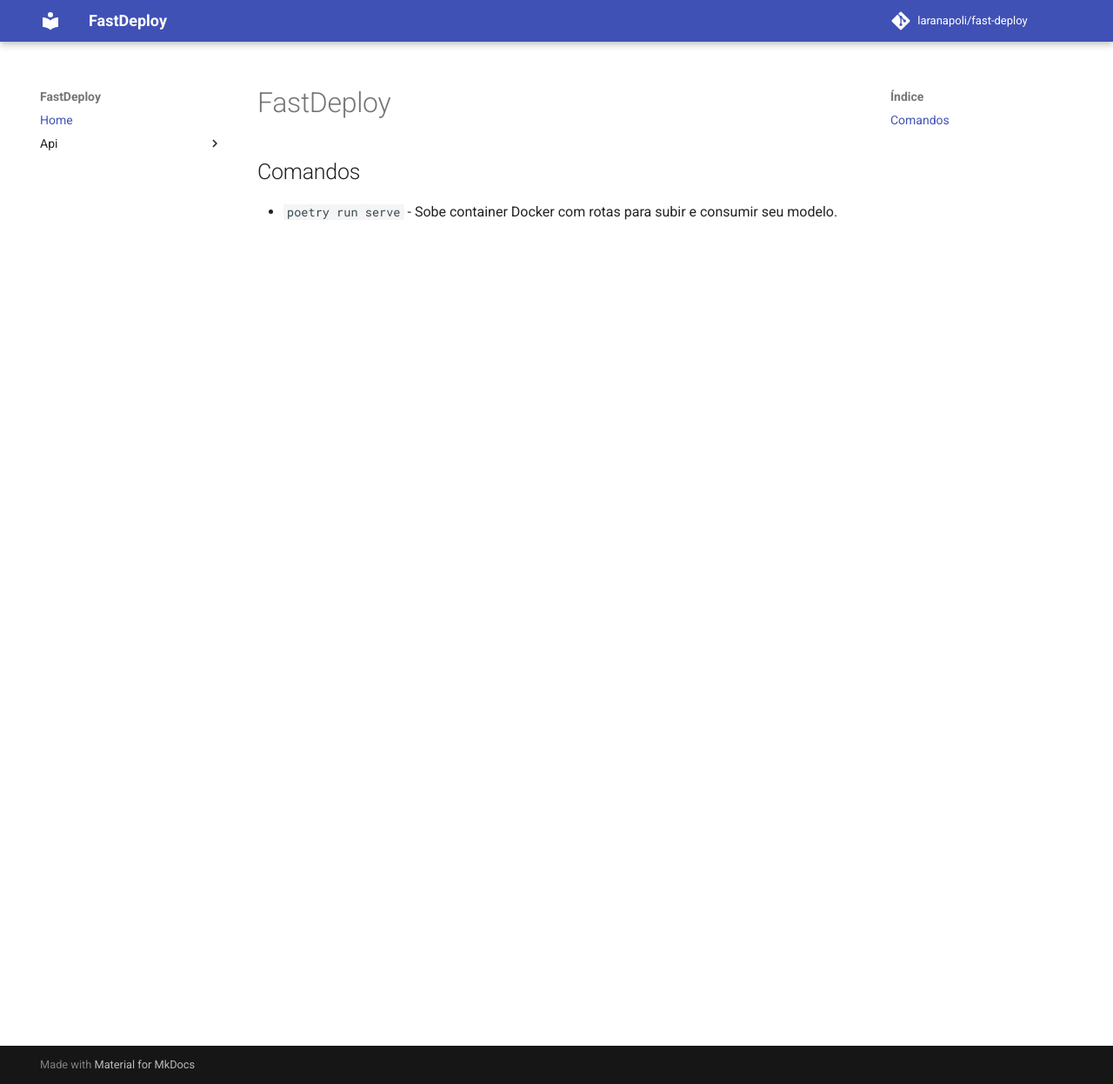
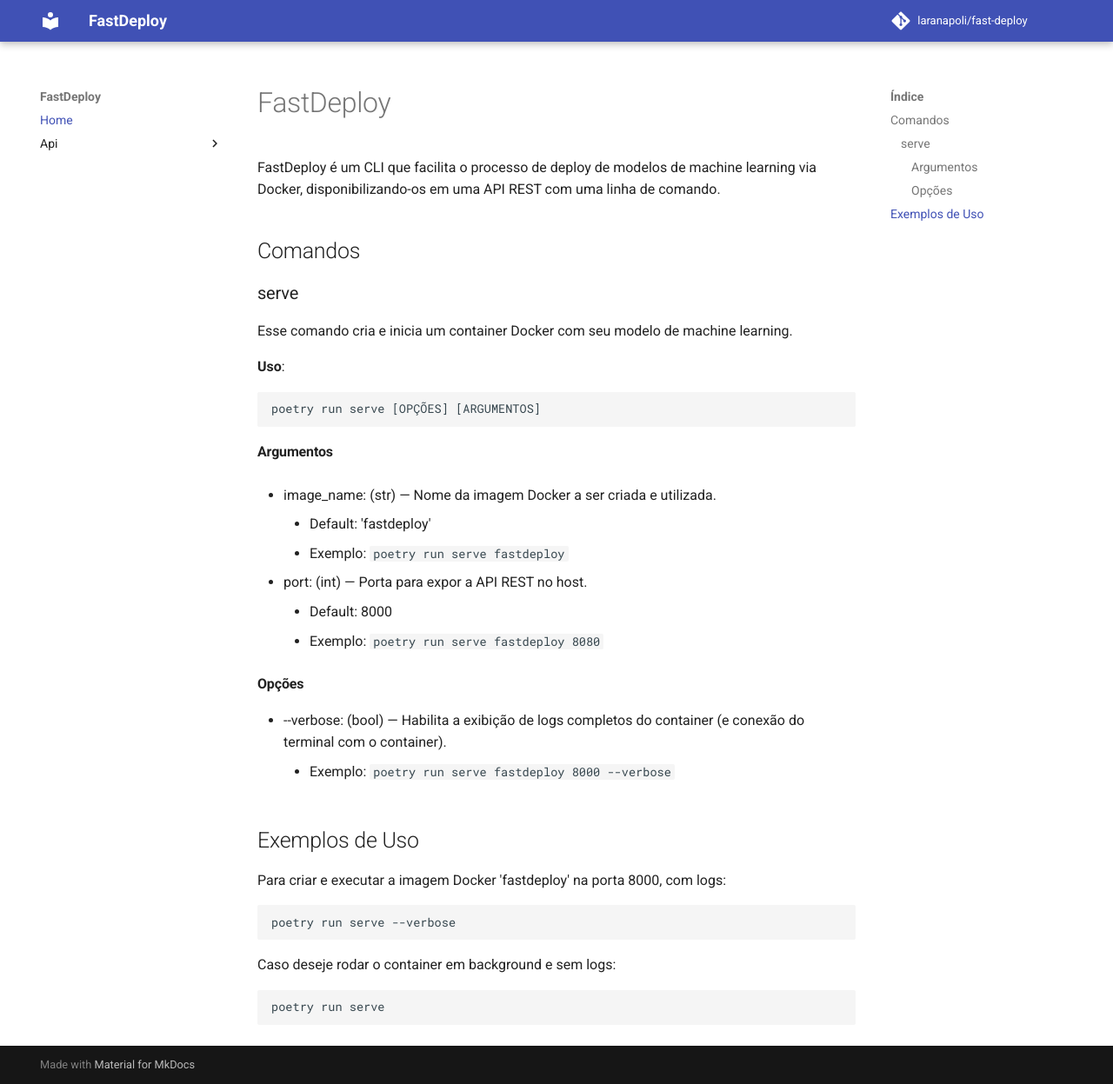
Before and after one commit to laranapoli/fast-deploy, an MkDocs documentation site: the page built from docs/index.md, in a window 1280 px wide and 1247 px high. Shown: the whole window at 87% size. Built offline with MkDocs 1.6.1 and Material for MkDocs 9.7.7, drawn with Linux system fonts in a browser that asks for light colours; comment, search, counter and statistics services are not loaded.

Commit message:
complete docs

````diff
--- a/docs/index.md
+++ b/docs/index.md
@@ -1,8 +1,38 @@
 <!-- ![logo do projeto](assets/logo.png){ width="300" .center} -->
 # FastDeploy
 
-
+FastDeploy é um CLI que facilita o processo de deploy de modelos de machine learning via Docker, disponibilizando-os em uma API REST com uma linha de comando.
 
 ## Comandos
 
-* `poetry run serve` - Sobe container Docker com rotas para subir e consumir seu modelo.
+### serve
+
+Esse comando cria e inicia um container Docker com seu modelo de machine learning.
+
+**Uso**:
+```bash
+poetry run serve [OPÇÕES] [ARGUMENTOS]
+```
+#### Argumentos
+* image_name: (str) — Nome da imagem Docker a ser criada e utilizada.
+    - Default: 'fastdeploy'
+    - Exemplo: `poetry run serve fastdeploy`
+
+* port: (int) — Porta para expor a API REST no host.
+    - Default: 8000
+    - Exemplo: `poetry run serve fastdeploy 8080`
+
+#### Opções
+* --verbose: (bool) — Habilita a exibição de logs completos do container (e conexão do terminal com o container).
+    - Exemplo: `poetry run serve fastdeploy 8000 --verbose`
+
+## Exemplos de Uso
+Para criar e executar a imagem Docker 'fastdeploy' na porta 8000, com logs:
+```bash
+poetry run serve --verbose
+```
+
+Caso deseje rodar o container em background e sem logs:
+```bash
+poetry run serve
+```
````
